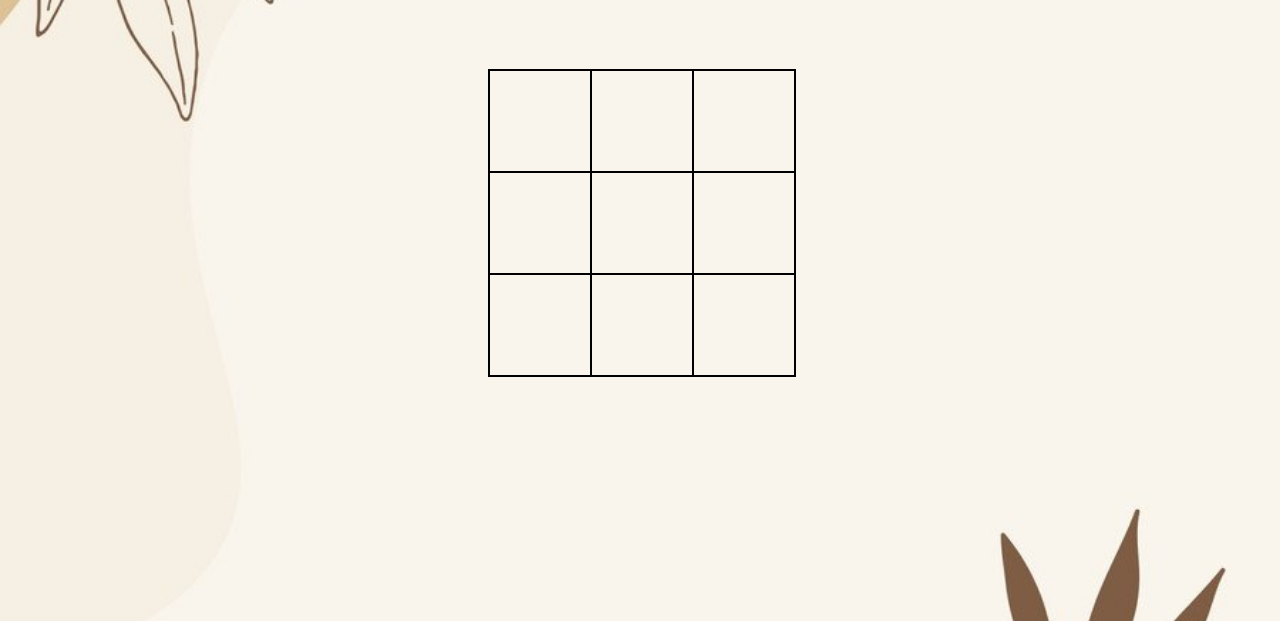
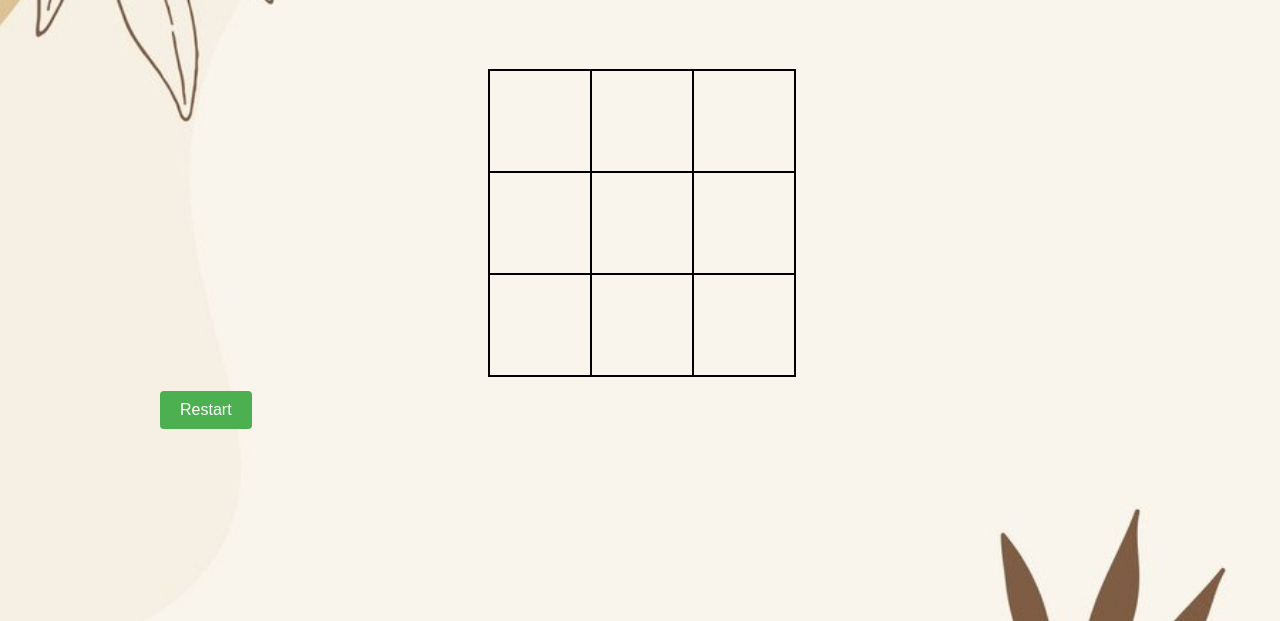
Before and after one commit to drewrelevo/tictac-website, a plain HTML site: page index.html in a window 1280 px wide. Shown: the part 179-800 px from the top of the page. Drawn offline with Linux system fonts and the light colour scheme.

Commit message:
Update index.html

```diff
--- a/index.html
+++ b/index.html
@@ -42,9 +42,29 @@
     }
     #status {
         position: absolute;
+        top: 618px;
+        left: 155px;
+    }
+    .restart-button {
+            padding: 10px 20px;
+            background-color: #4CAF50;
+            color: white;
+            border: none;
+            border-radius: 4px;
+            cursor: pointer;
+            text-align: center;
+            text-decoration: none;
+            display: inline-block;
+            font-size: 16px;
+        }
+
+    button {
+
+        position: absolute;
         top: 570px;
         left: 160px;
     }
+
 </style>
 </head>
 
@@ -64,8 +84,13 @@
     <div class="cell" onclick="makeMove(8)"></div>
 </div>
 <div id="status"></div>
+<button class="restart-button" onclick="restartGame()">Restart</button>
+<script>
 
-<script>
+    function restartGame() {
+      location.reload(); //
+       }
+
     let currentPlayer = 'X';
     let board = ['', '', '', '', '', '', '', '', ''];
     let winningCombos = [
```
